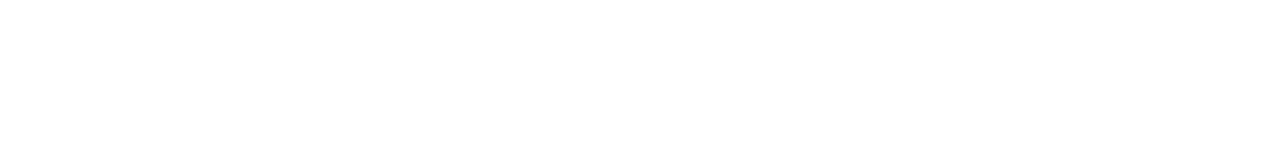
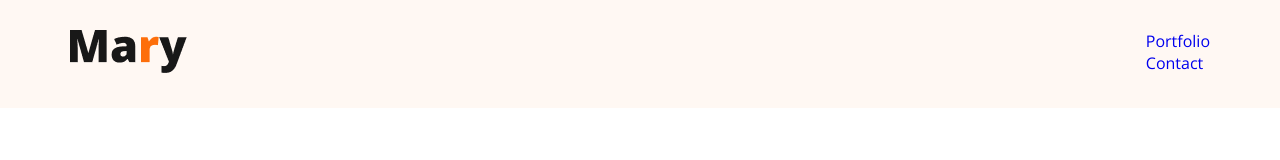
Before and after one commit to junayet-hossain-sabab/Figma-Banner-Project, a plain HTML site: page index.html in a window 1280 px wide. Drawn offline with nearby package versions, Linux system fonts and the light colour scheme.

Commit message:
Logo Added

```diff
--- a/css/style.css
+++ b/css/style.css
@@ -1,8 +1,30 @@
+/* ALL COMMON CSS START  */
 * {
   margin: 0;
   padding: 0;
+  font-family: "Open Sans", sans-serif;
 }
-ul,li{
-    list-style-type: none;
+ul,
+li {
+  list-style-type: none;
 }
-/* a{ */
+a {
+  text-decoration: none;
+}
+.container {
+  margin: 0;
+  padding: 0;
+}
+
+/* ALL COMMON CSS END  */
+
+#headerpart{
+    background: #FFF8F3;
+    padding: 30px 0px;
+}
+.logowithmenu{
+    width: 1140px;
+    margin: 0 auto;
+    display: flex;
+    justify-content: space-between;
+}
--- a/index.html
+++ b/index.html
@@ -16,12 +16,21 @@
     <!-- ALL CSS START  -->
     <link rel="stylesheet" href="css/style.css" />
     <!-- ALL CSS END  -->
-
   </head>
 
   <body>
-
+    <section id="headerpart">
+      <div class="container">
+        <div class="logowithmenu">
+          <div class="logo"><img src="images/Mary.png" alt="Mary.png" /></div>
+          <div class="menu">
+            <ul>
+              <li><a href="#">Portfolio</a></li>
+              <li><a href="#">Contact</a></li>
+            </ul>
+          </div>
+        </div>
+      </div>
+    </section>
   </body>
-
-
 </html>
```
Also changed, not shown: images/Mary.png (added).
